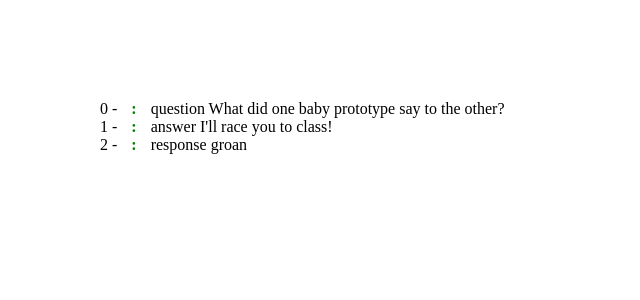
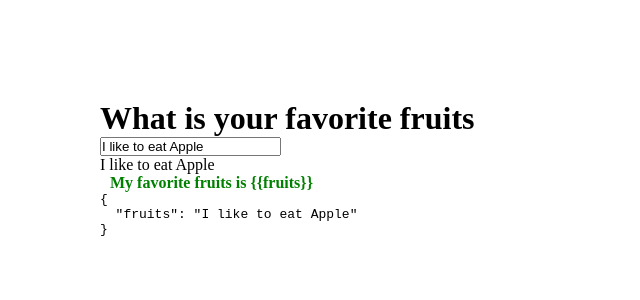
Before and after one commit to Najim473/vue, a Vue app: page / in a window 1280 px wide. Shown: the top 300 px of the page, without its empty margins (0-640 px from the left). Built offline with nearby package versions, Linux system fonts and the light colour scheme.

Commit message:
v-once & v-pre

```diff
--- a/src/components/myHome.vue
+++ b/src/components/myHome.vue
@@ -1,19 +1,17 @@
 <template>
   <div>
-      <p v-for="(joke, key, index) in jokes" :key="joke">
-        {{index}} - <span>:</span>
-        {{key}} {{joke}}</p>
+ <h1>What is your favorite fruits</h1>
+ <p><input v-model="fruits"></p>
+ <p v-once="fruits">{{fruits}}</p>
+ <span v-pre>My favorite fruits is {{fruits}}</span>
+ <pre>{{$data}}</pre>
   </div>
 </template>
 <script>
 export default {
   data() {
     return {
-      jokes: {
-        question: "What did one baby prototype say to the other?",
-        answer: `I'll race you to class!`,
-        response: "groan",
-      },
+       fruits :'I like to eat Apple'
     };
   },
 };
```
